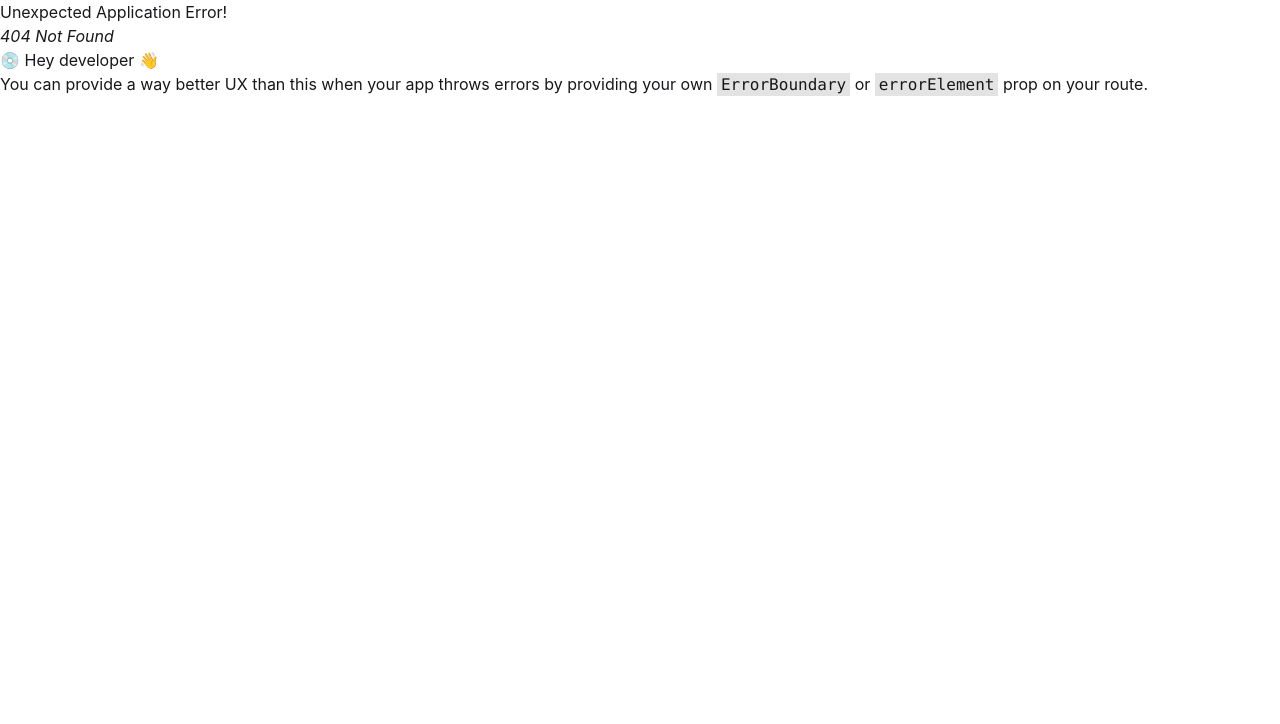
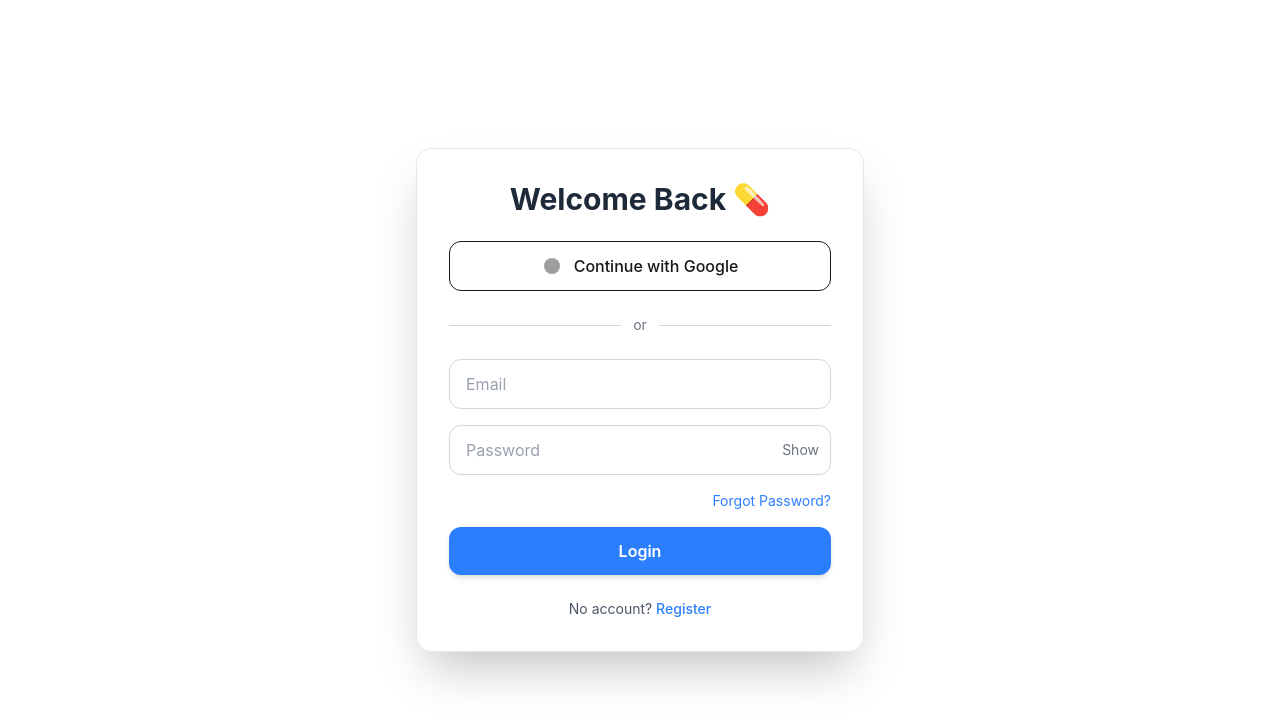
Before and after one commit to jakiulhasan/easypharma, a React (Vite) app: page /login in a window 1280 px wide. Before the commit this address had no page. Shown: the top 724 px of the page. Built offline with nearby package versions, Linux system fonts and the light colour scheme; grey boxes are pictures that could not be loaded.

Commit message:
login page added

```diff
--- a/src/Router/routes.jsx
+++ b/src/Router/routes.jsx
@@ -2,6 +2,7 @@ import React from "react";
 import { createBrowserRouter } from "react-router";
 import MainLayout from "../layout/MainLayout";
 import Homepage from "../pages/Homepage";
+import Login from "../pages/Login";
 
 const routes = createBrowserRouter([
   {
@@ -12,6 +13,10 @@ const routes = createBrowserRouter([
         index: true,
         Component: Homepage,
       },
+      {
+        path: "/login",
+        Component: Login,
+      },
     ],
   },
 ]);
--- /dev/null
+++ b/src/components/auth/AuthFooter.jsx
@@ -0,0 +1,14 @@
+import React from "react";
+
+const AuthFooter = () => {
+  return (
+    <p className="text-center text-sm text-gray-600 mt-6">
+      No account?{" "}
+      <a href="#" className="text-blue-500 font-medium hover:underline">
+        Register
+      </a>
+    </p>
+  );
+};
+
+export default AuthFooter;
--- /dev/null
+++ b/src/components/auth/EmailLoginForm.jsx
@@ -0,0 +1,53 @@
+import React, { useState } from "react";
+
+const EmailLoginForm = () => {
+  const [showPassword, setShowPassword] = useState(false);
+
+  return (
+    <form className="space-y-4">
+      {/* Email */}
+      <div>
+        <input
+          type="email"
+          placeholder="Email"
+          className="w-full px-4 py-3 rounded-xl bg-white border border-gray-300 text-gray-800 placeholder-gray-400 outline-none focus:ring-2 focus:ring-blue-500 focus:border-transparent transition"
+        />
+      </div>
+
+      {/* Password */}
+      <div className="relative">
+        <input
+          type={showPassword ? "text" : "password"}
+          placeholder="Password"
+          className="w-full px-4 py-3 rounded-xl bg-white border border-gray-300 text-gray-800 placeholder-gray-400 outline-none focus:ring-2 focus:ring-blue-500 focus:border-transparent transition"
+        />
+
+        {/* Show / Hide */}
+        <button
+          type="button"
+          onClick={() => setShowPassword(!showPassword)}
+          className="absolute right-3 top-1/2 -translate-y-1/2 text-sm text-gray-500 hover:text-gray-700"
+        >
+          {showPassword ? "Hide" : "Show"}
+        </button>
+      </div>
+
+      {/* Forgot Password */}
+      <div className="flex justify-end">
+        <a href="#" className="text-sm text-blue-500 hover:underline">
+          Forgot Password?
+        </a>
+      </div>
+
+      {/* Submit */}
+      <button
+        type="submit"
+        className="w-full bg-blue-500 hover:bg-blue-600 text-white py-3 rounded-xl font-semibold transition shadow-md hover:shadow-lg"
+      >
+        Login
+      </button>
+    </form>
+  );
+};
+
+export default EmailLoginForm;
--- /dev/null
+++ b/src/components/auth/GoogleLoginButton.jsx
@@ -0,0 +1,19 @@
+import React from "react";
+
+const GoogleLoginButton = () => {
+  return (
+    <button
+      onClick={() => console.log("Google login clicked")}
+      className="w-full flex items-center justify-center gap-3 bg-white/10 border border-grey/50 font-medium py-3 rounded-xl hover:bg-white/20 hover:scale-[1.02] active:scale-95 transition-all duration-200"
+    >
+      <img
+        src="https://www.svgrepo.com/show/475656/google-color.svg"
+        alt="google"
+        className="w-5 h-5 bg-white rounded-full p-0.5"
+      />
+      Continue with Google
+    </button>
+  );
+};
+
+export default GoogleLoginButton;
--- /dev/null
+++ b/src/pages/Login.jsx
@@ -0,0 +1,34 @@
+import React from "react";
+import GoogleLoginButton from "../components/auth/GoogleLoginButton";
+import EmailLoginForm from "../components/auth/EmailLoginForm";
+import AuthFooter from "../components/auth/AuthFooter";
+
+const Login = () => {
+  return (
+    <div className="min-h-screen flex items-center justify-center bg-white">
+      <div className="backdrop-blur-xl bg-white/30 border border-gray-200 shadow-2xl rounded-2xl p-8 w-full max-w-md">
+        <h2 className="text-3xl font-bold text-center mb-6 text-gray-800">
+          Welcome Back 💊
+        </h2>
+
+        {/* Google Login (Recommended) */}
+        <GoogleLoginButton />
+
+        {/* Divider */}
+        <div className="flex items-center my-6">
+          <div className="flex-1 h-px bg-gray-300"></div>
+          <span className="px-3 text-sm text-gray-500">or</span>
+          <div className="flex-1 h-px bg-gray-300"></div>
+        </div>
+
+        {/* Email Login */}
+        <EmailLoginForm />
+
+        {/* Footer */}
+        <AuthFooter />
+      </div>
+    </div>
+  );
+};
+
+export default Login;
```
